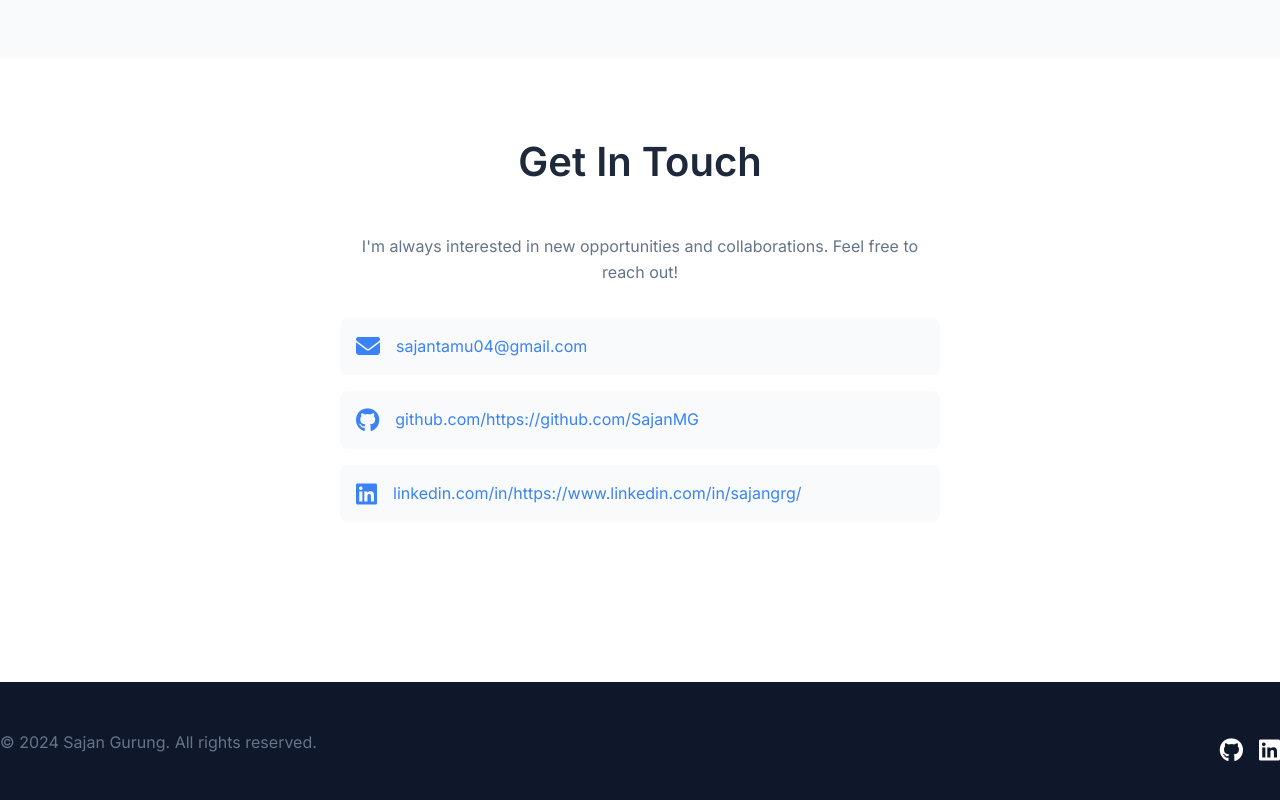
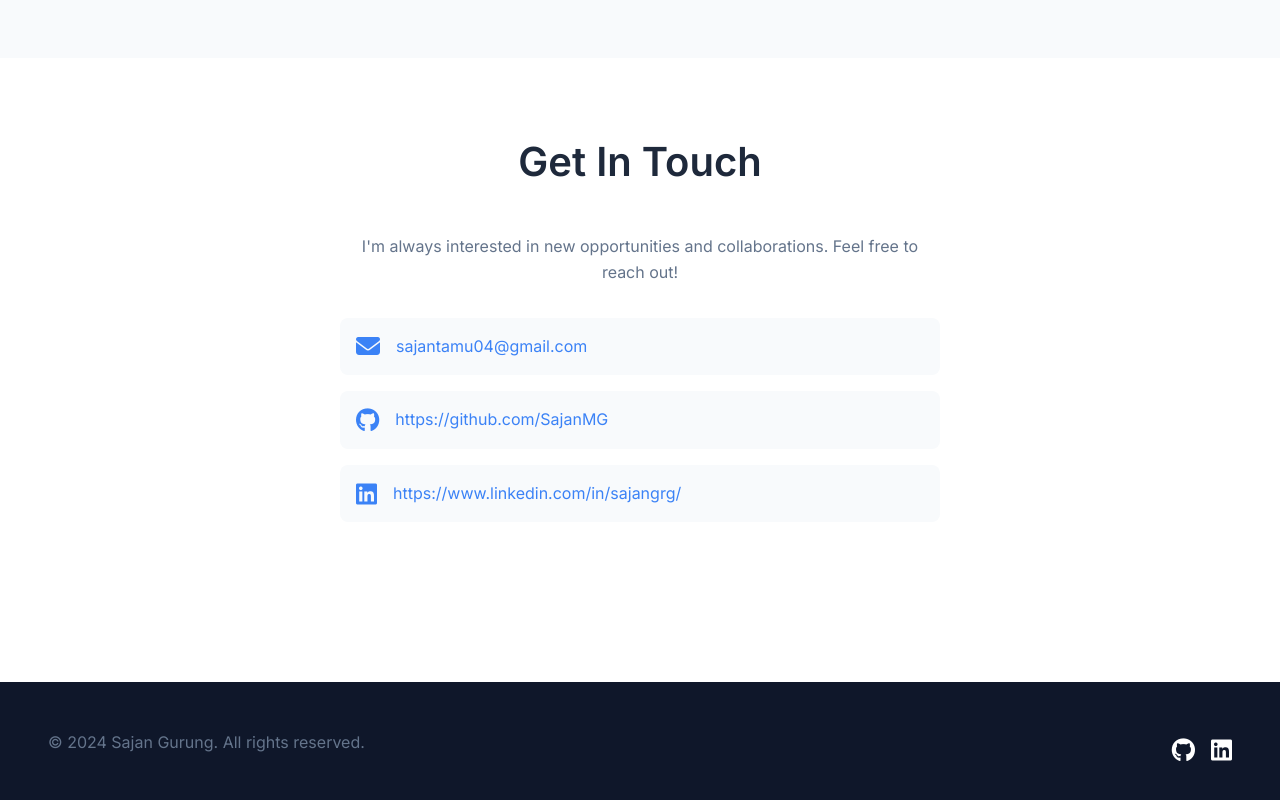
Before and after one commit to SajanMG/portfolioV2, an Eleventy site: page src/index.njk in a window 1280 px wide. Shown: the part 1818-2618 px from the top of the page. Built offline with nearby package versions, Linux system fonts and the light colour scheme; Eleventy itself is replaced by a stand-in of ours; files that its build step writes are made by us from their sources.

Commit message:
adding new font

```diff
--- a/src/css/style.css
+++ b/src/css/style.css
@@ -25,7 +25,7 @@
 }
 
 body {
-    font-family: 'Inter', -apple-system, BlinkMacSystemFont, 'Segoe UI', Roboto, sans-serif;
+    font-family: 'Vend Sans', 'Inter', -apple-system, BlinkMacSystemFont, 'Segoe UI', Roboto, sans-serif;
     line-height: 1.6;
     color: var(--text-primary);
     background-color: var(--bg-primary);
@@ -111,7 +111,7 @@ a:hover {
     display: flex;
     justify-content: space-between;
     align-items: center;
-    padding: 1rem 0;
+    padding: 1rem;
 }
 
 .nav-logo {
@@ -466,7 +466,7 @@ a:hover {
 .footer {
     background-color: var(--bg-dark);
     color: white;
-    padding: 3rem 0;
+    padding: 3rem;
     margin-top: 5rem;
 }
 
--- a/src/index.njk
+++ b/src/index.njk
@@ -141,13 +141,13 @@ description: Welcome to my portfolio - Developer, Designer, and Tech Enthusiast
                     {% if site.social.github %}
                     <a href="{{ site.social.github }}" target="_blank" rel="noopener" class="contact-method">
                         <i class="fab fa-github"></i>
-                        <span>github.com/{{ site.github or 'yourusername' }}</span>
+                        <span>{{ site.github or 'yourusername' }}</span>
                     </a>
                     {% endif %}
                     {% if site.social.linkedin %}
                     <a href="{{ site.social.linkedin }}" target="_blank" rel="noopener" class="contact-method">
                         <i class="fab fa-linkedin"></i>
-                        <span>linkedin.com/in/{{ site.linkedin or 'yourusername' }}</span>
+                        <span>{{ site.linkedin or 'yourusername' }}</span>
                     </a>
                     {% endif %}
                 </div>
```
